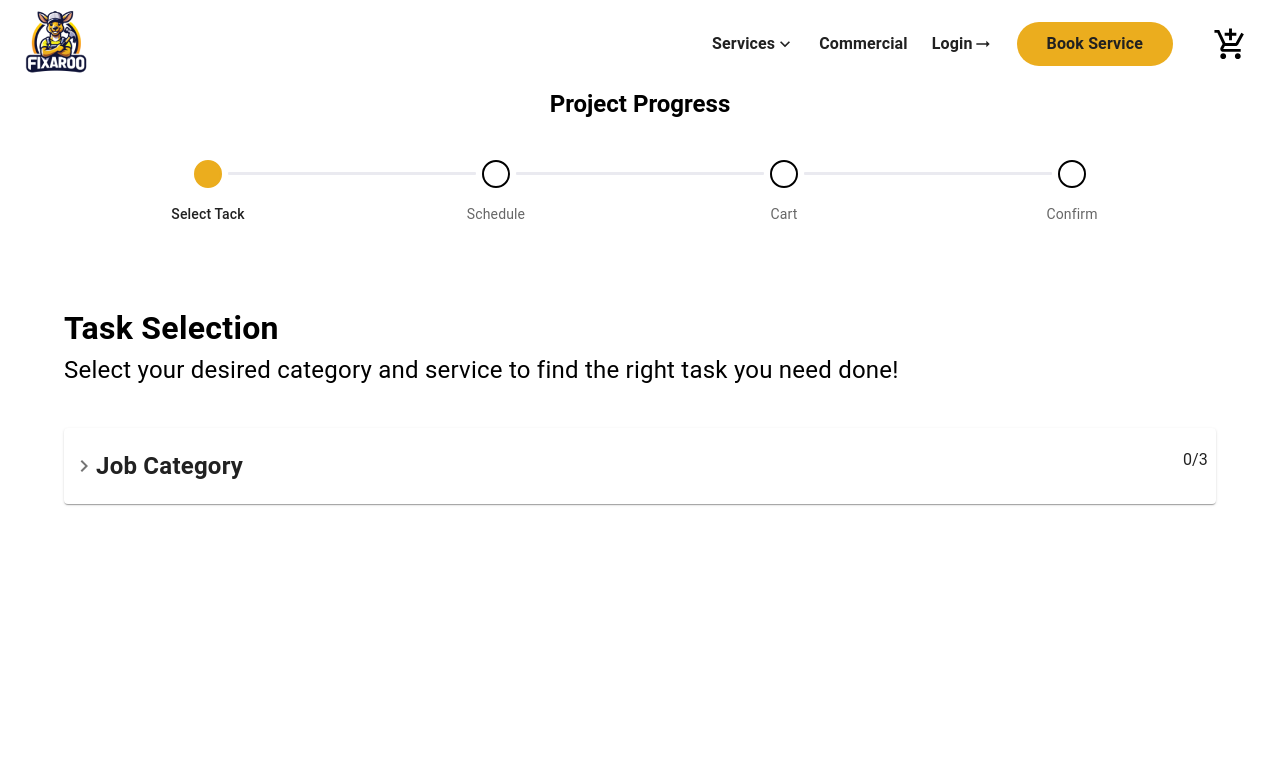
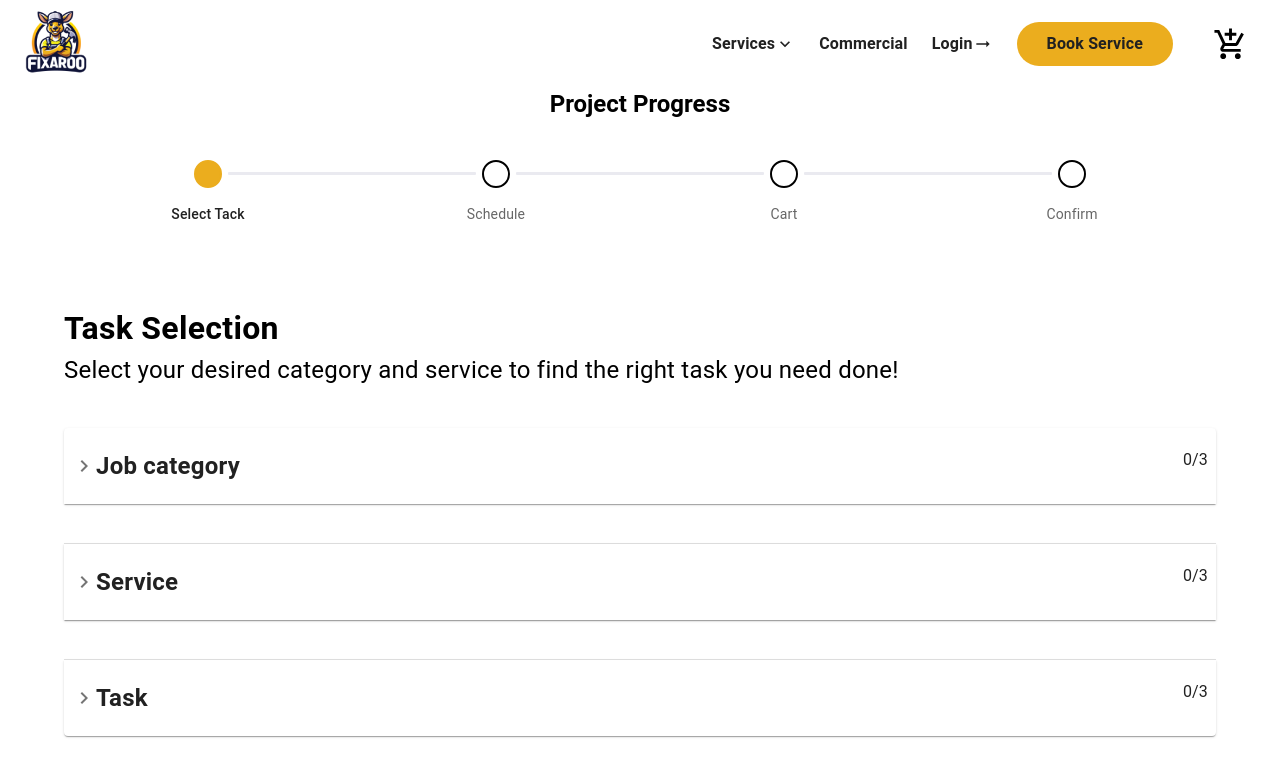
Before and after one commit to maramzan/ess-assessment-, a React (Vite) app: page / in a window 1280 px wide. Shown: the top 776 px of the page. Built offline with nearby package versions, Linux system fonts and the light colour scheme.

Commit message:
completed three accordion

```diff
--- a/src/constants/index.tsx
+++ b/src/constants/index.tsx
@@ -57,7 +57,7 @@
   },
 ];
 
-export const FAQS = [
+export const TASK_SELECTION = [
   {
     id: 1,
     heading: "Job category",
@@ -70,12 +70,12 @@
     service: SERVICES,
     type: "service",
   },
-  // {
-  //   id: 3,
-  //   heading: "Task",
-  //   task: TASK,
-  //   type: "task",
-  // },
+  {
+    id: 3,
+    heading: "Task",
+    task: TASK,
+    type: "task",
+  },
   // {
   //   heading: "Task Details",
   //   task: SERVICES,
--- a/src/constants/type.ts
+++ b/src/constants/type.ts
@@ -3,7 +3,7 @@
   name: string;
   image: string;
   description: string;
-  handleCardClick?: (id: number) => void;
+  // handleCardClick?: (id: number) => void;
   // onClickCard?: (id) => void;
 }
 
--- a/src/pages/home/index.tsx
+++ b/src/pages/home/index.tsx
@@ -8,7 +8,7 @@
   return (
     <>
       <Navbar />
-      <Container>
+      <Container sx={{ paddingBottom: 5 }}>
         <CustomizedSteppers />
         <TaskSelectionHead />
         <TaskSelection />
--- a/src/pages/home/pageComponents/serviceCard/index.tsx
+++ b/src/pages/home/pageComponents/serviceCard/index.tsx
@@ -7,12 +7,7 @@
 
 export default function ServicesCard({ service }: { service: Service }) {
   return (
-    <Card
-      onClick={() => {
-        service?.handleCardClick?.(service?.id);
-      }}
-      sx={{ maxWidth: 250, borderRadius: 2 }}
-    >
+    <Card sx={{ maxWidth: 250, borderRadius: 2 }}>
       <CardActionArea>
         <CardMedia
           component="img"
--- a/src/pages/home/pageComponents/taskSelection/index.tsx
+++ b/src/pages/home/pageComponents/taskSelection/index.tsx
@@ -1,19 +1,24 @@
-import Accordion, { AccordionSlots } from "@mui/material/Accordion";
+import Accordion from "@mui/material/Accordion";
 import AccordionDetails from "@mui/material/AccordionDetails";
 import Typography from "@mui/material/Typography";
 import ExpandMoreIcon from "@mui/icons-material/ExpandMore";
 import ChevronRightIcon from "@mui/icons-material/ChevronRight";
-import Fade from "@mui/material/Fade";
 import { Box } from "@mui/material";
 import BagImage from "../../../../assets/png/Bag.png";
 import BagWhite from "../../../../assets/png/bagWhite.png";
-import { CATEGORIES } from "../../../../constants";
+import {
+  CATEGORIES,
+  SERVICES,
+  TASK,
+  TASK_SELECTION,
+} from "../../../../constants";
 import theme from "../../../../utils/theme";
-import React, { useState } from "react";
+import React, { useCallback, useState } from "react";
 import MuiAccordionSummary, {
   AccordionSummaryProps,
 } from "@mui/material/AccordionSummary";
 import { styled } from "@mui/material/styles";
+import ServicesCard from "../serviceCard";
 
 const AccordionSummary = styled((props: AccordionSummaryProps) => (
   <MuiAccordionSummary
@@ -21,7 +26,6 @@
     {...props}
   />
 ))(() => ({
-  //
   flexDirection: "row-reverse",
   "& .MuiAccordionSummary-expandIconWrapper": {
     transform: "rotate(-90deg)",
@@ -32,79 +36,91 @@
 }));
 
 export default function TaskSelection() {
-  const [expanded, setExpanded] = useState(false);
   const [selectedTags, setSelectedTags] = useState<string[]>([]);
-
-  const handleExpansion = () => {
-    setExpanded((prevExpanded) => !prevExpanded);
-  };
+  const [selectedService, setSelectedService] = useState("");
+  const [selectedTask, setSelectedTask] = useState("");
 
   const checkService = (e: React.MouseEvent<HTMLDivElement>) => {
     const selectedCategory = e.currentTarget.innerText;
     if (selectedTags.includes(selectedCategory)) {
       setSelectedTags((prev) => prev.filter((tag) => tag !== selectedCategory));
     } else {
-      selectedTags.length < 3 &&
-        setSelectedTags((prev) => [...prev, selectedCategory]);
+      // selectedTags.length < 1 &&
+      setSelectedTags([selectedCategory]);
     }
   };
 
+  const handleServiceClick = useCallback((serviceName: string) => {
+    setSelectedService(serviceName);
+  }, []);
+
+  const handleTaskClick = useCallback((taskName: string) => {
+    setSelectedTask(taskName);
+  }, []);
+
   return (
     <div>
+      {TASK_SELECTION.map((item) => {
+        return (
           <Accordion
-        expanded={expanded}
-        onChange={handleExpansion}
-        slots={{ transition: Fade as AccordionSlots["transition"] }}
-        slotProps={{ transition: { timeout: 400 } }}
+            key={item.id}
             sx={{
               marginTop: 5,
               "& .MuiAccordion-region": {
-            height: expanded ? "auto" : 0,
+                ...(item.id === 1 ? { height: "auto" } : {}),
               },
               ".MuiAccordionSummary-content": {
                 display: "flex",
                 justifyContent: "space-between",
               },
               "& .MuiAccordionDetails-root": {
-            display: expanded ? "block" : "none",
+                ...(item.id === 1 ? { display: "block" } : {}),
               },
             }}
           >
             <AccordionSummary
-          sx={{
-            marginTop: 5,
-            padding: 1,
-          }}
+              sx={classes.accordionSummary}
               expandIcon={<ExpandMoreIcon />}
-          aria-controls="panel1-content"
-          id="panel1-header"
+              aria-controls="panel2-content"
+              id="panel2-header"
             >
               <Typography fontSize={24} fontWeight={600} display={"flex"}>
-            Job Category{" "}
-            {selectedTags.map((tag) => (
-              <span key={tag} style={{ fontWeight: 400, marginLeft: "10px" }}>
-                {`• ${tag}`}
+                {item.heading}
+
+                <span style={{ fontWeight: 400, marginLeft: "10px" }}>
+                  {item.id === 1 && selectedTags.map((tag) => `• ${tag}`)}
+                  {item.id === 2 && selectedService && `• ${selectedService}`}
+                  {item.id === 3 && selectedTask && `• ${selectedTask}`}
                 </span>
-            ))}
               </Typography>
-          <Typography fontSize={16}>{`${selectedTags.length}/3`}</Typography>
+              <Typography
+                fontSize={16}
+              >{`${selectedTags.length}/3`}</Typography>
             </AccordionSummary>
+
             <AccordionDetails sx={{ display: "flex" }}>
+              {item.id === 1 && (
+                <>
                   {CATEGORIES.map((category) => (
                     <Box
                       onClick={checkService}
                       key={category}
                       sx={{
                         ...classes.categoryTag,
-                ...(selectedTags.includes(category) && classes.selectedTag),
+                        ...(selectedTags.includes(category) &&
+                          classes.selectedTag),
                       }}
                     >
                       <img
-                src={selectedTags.includes(category) ? BagWhite : BagImage}
+                        src={
+                          selectedTags.includes(category) ? BagWhite : BagImage
+                        }
                         alt="Bag"
                       />
                       <Typography
-                color={selectedTags.includes(category) ? "white" : "black"}
+                        color={
+                          selectedTags.includes(category) ? "white" : "black"
+                        }
                         fontSize={20}
                         fontWeight={500}
                         marginLeft={2}
@@ -113,20 +129,56 @@
                       </Typography>
                     </Box>
                   ))}
-          <Typography fontSize={24} color={theme.palette.text.secondary}>
+                  <Typography
+                    fontSize={24}
+                    color={theme.palette.text.secondary}
+                  >
                     Need HVAC or Water filtration services?{" "}
-            <span style={{ fontWeight: 600, textDecoration: "underline" }}>
+                    <span
+                      style={{ fontWeight: 600, textDecoration: "underline" }}
+                    >
                       Call to request Home Advisor
                     </span>
                   </Typography>
+                </>
+              )}
+
+              {item.id === 2 &&
+                SERVICES.map((service) => {
+                  return (
+                    <Box
+                      key={service.id}
+                      onClick={() => handleServiceClick(service?.name)}
+                      sx={{ paddingRight: 2 }}
+                    >
+                      <ServicesCard service={service} key={service.id} />
+                    </Box>
+                  );
+                })}
+
+              {item.id === 3 &&
+                TASK.map((task) => {
+                  return (
+                    <Box
+                      key={task.id}
+                      onClick={() => handleTaskClick(task?.name)}
+                      sx={{ paddingRight: 2 }}
+                    >
+                      <ServicesCard service={task} key={task.id} />
+                    </Box>
+                  );
+                })}
             </AccordionDetails>
           </Accordion>
+        );
+      })}
     </div>
   );
 }
 
 const classes = {
   categoryTag: {
+    cursor: "pointer",
     padding: "10px 20px",
     border: "2px solid rgba(0,0,0,0.15)",
     display: "inline-flex",
@@ -138,4 +190,8 @@
   selectedTag: {
     backgroundColor: theme.palette.secondary.main,
   },
+  accordionSummary: {
+    marginTop: 5,
+    padding: 1,
+  },
 };
```
Lines whose indentation alone changed are shown as unchanged.
